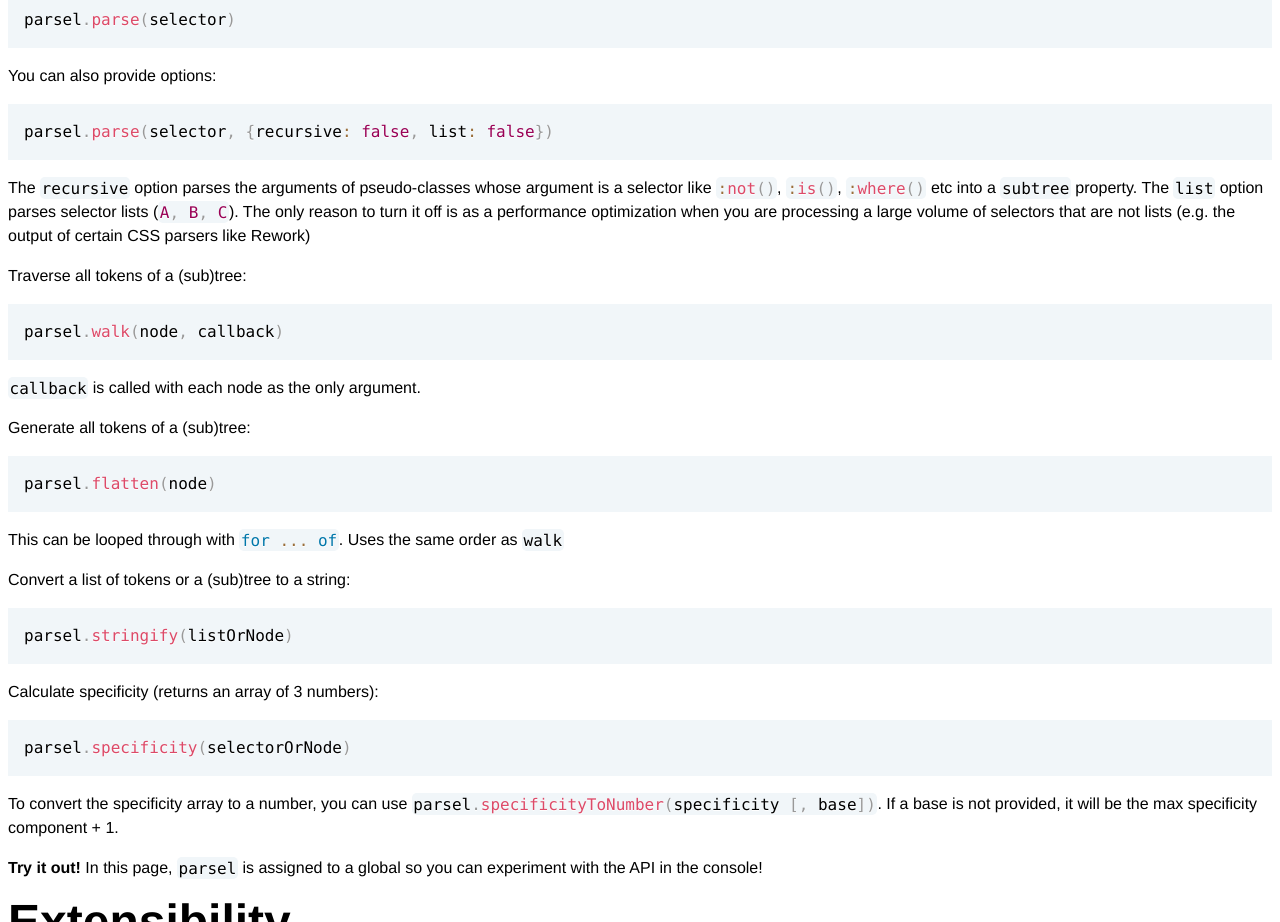
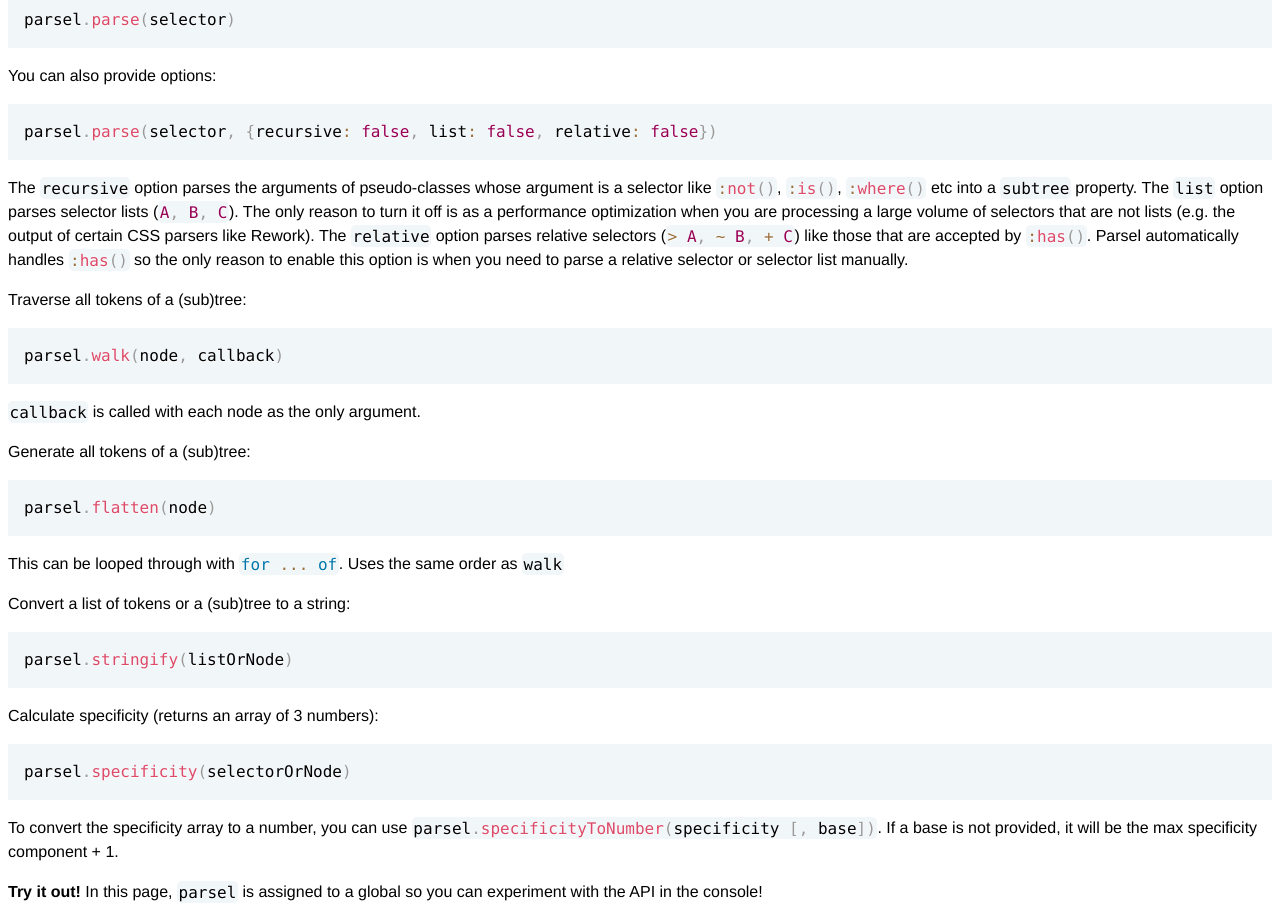
Before and after one commit to LeaVerou/parsel, a website: page index.html in a window 1280 px wide. Shown: the part 1600-2522 px from the top of the page. Drawn offline with Linux system fonts and the light colour scheme; a web font is replaced by a local one.

Commit message:
Update documentation

```diff
--- a/index.html
+++ b/index.html
@@ -108,10 +108,11 @@
 
 	<p>You can also provide options:</p>
 
-	<pre><code>parsel.parse(selector, {recursive: false, list: false})</code></pre>
+	<pre><code>parsel.parse(selector, {recursive: false, list: false, relative: false})</code></pre>
 
 	<p>The <code>recursive</code> option parses the arguments of pseudo-classes whose argument is a selector like <code>:not()</code>, <code>:is()</code>, <code>:where()</code> etc into a <code>subtree</code> property.
-	The <code>list</code> option parses selector lists (<code>A, B, C</code>). The only reason to turn it off is as a performance optimization when you are processing a large volume of selectors that are not lists (e.g. the output of certain CSS parsers like Rework)</p>
+	The <code>list</code> option parses selector lists (<code>A, B, C</code>). The only reason to turn it off is as a performance optimization when you are processing a large volume of selectors that are not lists (e.g. the output of certain CSS parsers like Rework).
+	The <code>relative</code> option parses relative selectors (<code>> A, ~ B, + C</code>) like those that are accepted by <code>:has()</code>. Parsel automatically handles <code>:has()</code> so the only reason to enable this option is when you need to parse a relative selector or selector list manually.</p>
 
 	<p>Traverse all tokens of a (sub)tree:</p>
 
```
